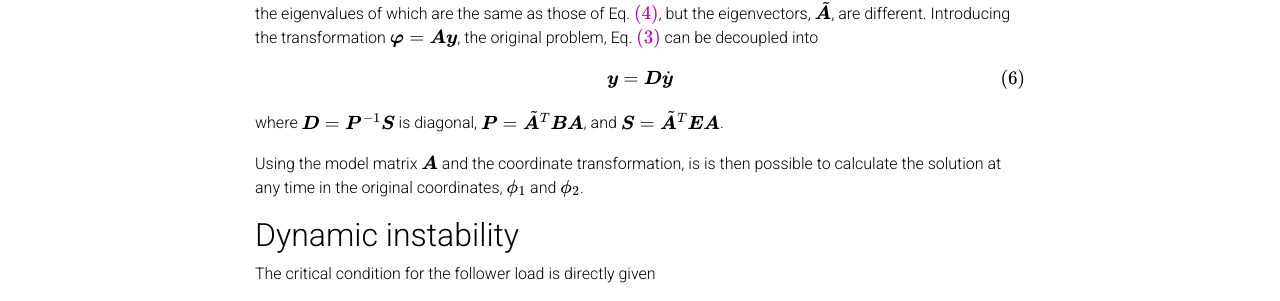
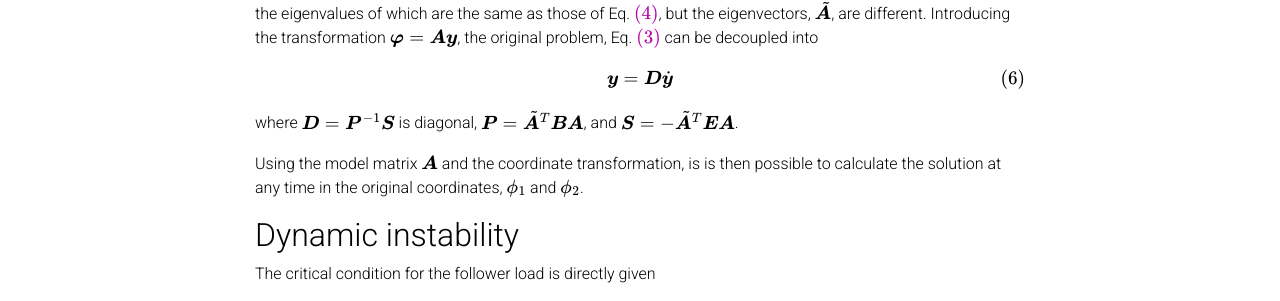
Before and after one commit to zhilongwei/zhilongwei.github.io, a Jekyll site: the page built from _posts/2023-05-07-Follower-Force-System.md, in a window 1280 px wide and 900 px high, scrolled down 1888 px. Shown: the part 149-450 px from the top of the window. Built offline with Jekyll 4.4.1, drawn with Linux system fonts in a browser that asks for light colours; full-size pictures stand in for the smaller copies a plugin makes; comment, search, counter and statistics services are not loaded; a style sheet for code colours, icons or effects is not loaded.

Commit message:
minus instead of plus

```diff
--- a/_posts/2023-05-07-Follower-Force-System.md
+++ b/_posts/2023-05-07-Follower-Force-System.md
@@ -113,7 +113,7 @@ Introducing the transformation $$\boldsymbol{\varphi}=\boldsymbol{A}\boldsymbol{
 \begin{equation}
 \boldsymbol{y} = \boldsymbol{D}\dot{\boldsymbol{y}}
 \end{equation}
-where $$\boldsymbol{D}=\boldsymbol{P}^{-1}\boldsymbol{S}$$ is diagonal, $$\boldsymbol{P}=\tilde{\boldsymbol{A}}^T\boldsymbol{B}\boldsymbol{A}$$, and $$\boldsymbol{S}=\tilde{\boldsymbol{A}}^T\boldsymbol{E}\boldsymbol{A}$$.
+where $$\boldsymbol{D}=\boldsymbol{P}^{-1}\boldsymbol{S}$$ is diagonal, $$\boldsymbol{P}=\tilde{\boldsymbol{A}}^T\boldsymbol{B}\boldsymbol{A}$$, and $$\boldsymbol{S}=-\tilde{\boldsymbol{A}}^T\boldsymbol{E}\boldsymbol{A}$$.
 
 Using the model matrix $$\boldsymbol{A}$$ and the coordinate transformation, is is then possible to calculate the solution at any time in the original coordinates, $$\phi_1$$ and $$\phi_2$$.
 
@@ -196,7 +196,7 @@ A2   = A2[:, ind2]
 ## decoupled problem
 P = A2.T * B * A1
 S = A2.T * E * A1
-D = np.diag(np.linalg.inv(P) * S)
+D = np.diag(-np.linalg.inv(P) * S)
 
 # define initial conditions
 ## For example, the double pendulum is released from static horizontal position
```
